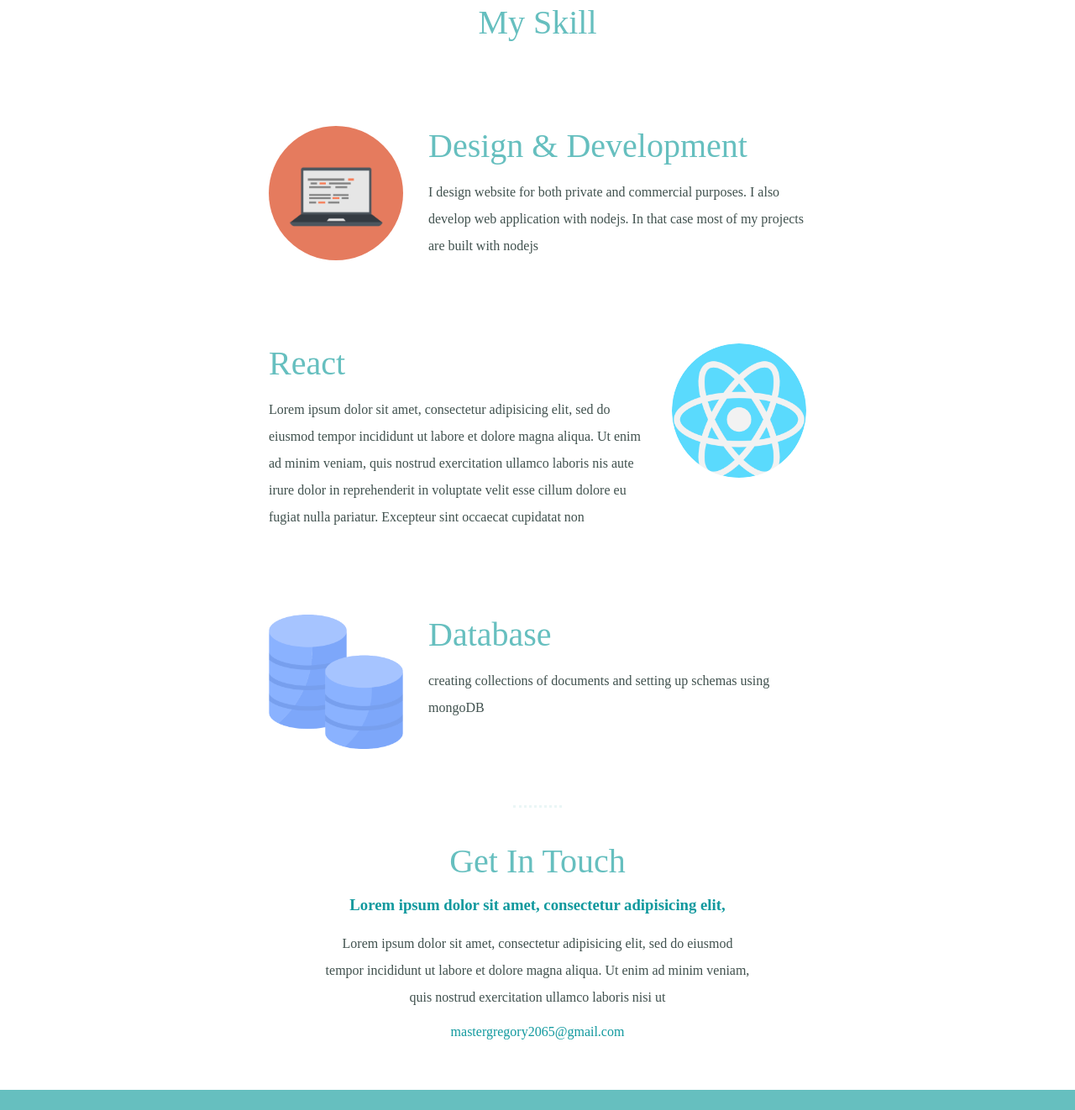
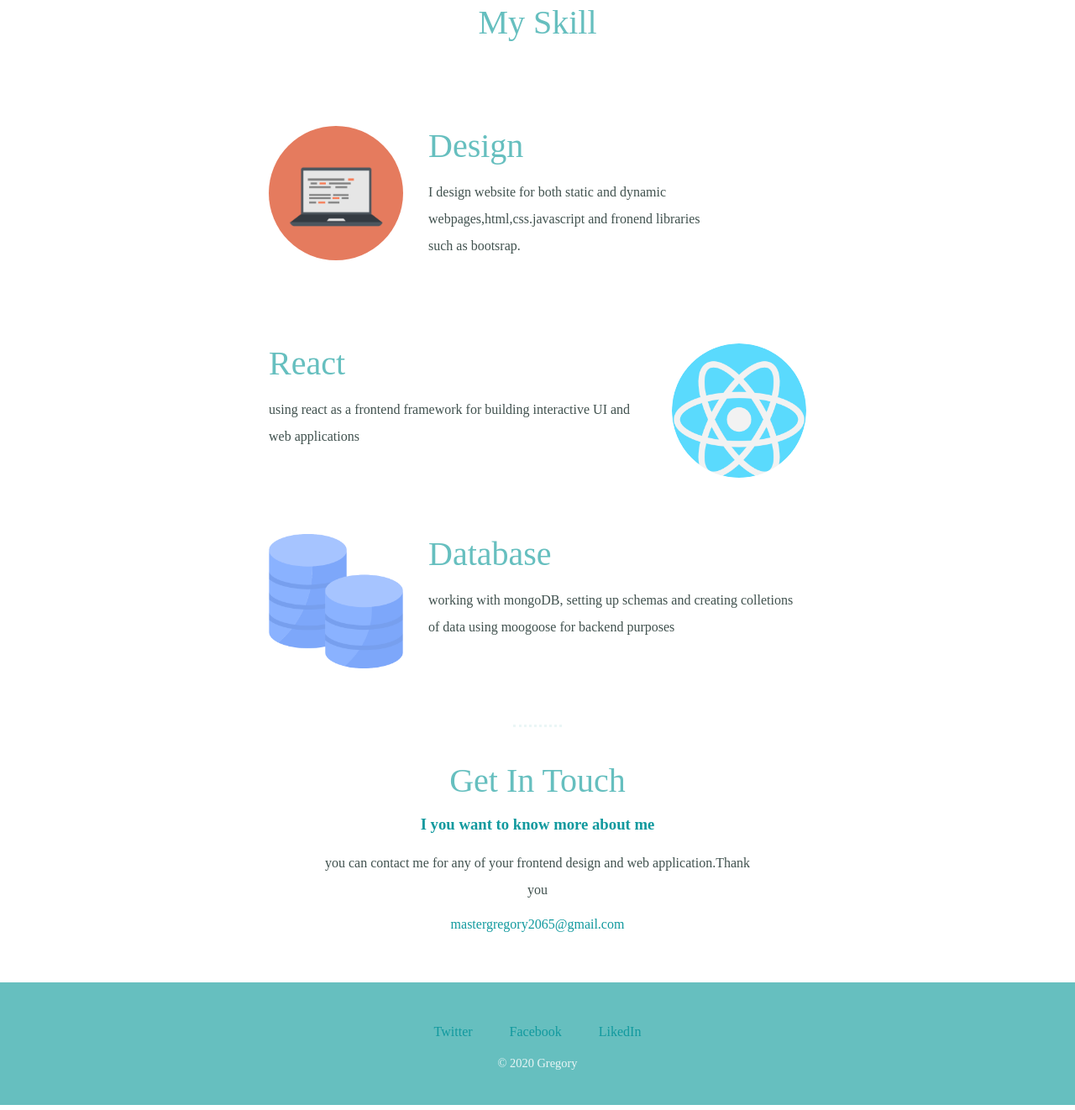
Before and after one commit to grey-bless/portfolio, a plain HTML site: page index.html in a window 1280 px wide. Shown: the part 1278-2600 px from the top of the page at 84% size. Drawn offline with Linux system fonts and the light colour scheme.

Commit message:
Update index.html

```diff
--- a/index.html
+++ b/index.html
@@ -5,6 +5,8 @@
   <meta charset="utf-8">
   <title>portfolio</title>
   <link rel="stylesheet" href="css/style.css">
+  <link rel="preconnect" href="https://fonts.gstatic.com">
+  <link href="https://fonts.googleapis.com/css2?family=Merriweather:wght@300&family=Shadows+Into+Light&display=swap" rel="stylesheet">
 </head>
 
 <body>
@@ -19,7 +21,8 @@
     <div class="profile">
       <img class="image-1" src="images/img.png" alt="">
       <h2>Hello</h2>
-      <p class="intro">I am self thought web developer and a student of Takoradi Technical Universty, i have gain a wealth of experience in web development </p>
+      <p class="intro">I am self thought web developer and a student of Takoradi Technical Universty,
+         i have gain a wealth of experience in web development </p>
     </div>
   </div>
   <hr>
@@ -27,28 +30,27 @@
     <h2>My Skill</h2>
     <div class="skil-row">
       <img class="computer" src="images/computer.png" alt="">
-      <h2>Design & Development</h2>
-      <p>I design website for both private and commercial purposes. I also develop web application with nodejs. In that case most of my projects are built with nodejs </p>
+      <h2>Design </h2>
+      <p>I design website for both static  and  dynamic webpages,html,css.javascript and fronend libraries <br> such as bootsrap.   </p>
     </div>
     <div class="skil-row">
       <img class="react" src="images/react.png" alt="">
       <h2> React</h2>
-      <p>Lorem ipsum dolor sit amet, consectetur adipisicing elit, sed do eiusmod tempor incididunt ut labore et dolore magna aliqua. Ut enim ad minim veniam, quis nostrud exercitation ullamco laboris nis
-        aute irure dolor in reprehenderit in voluptate velit esse cillum dolore eu fugiat nulla pariatur. Excepteur sint occaecat cupidatat non</p>
+      <p>using react as a frontend framework for building interactive UI and web applications</p>
     </div>
     <div class="skil-row">
       <img class="database" src="images/database.png" alt="">
       <h2>Database</h2>
-      <p>creating collections of documents and setting up schemas using mongoDB</p>
+      <p>working with mongoDB, setting up schemas and creating colletions of data using moogoose  for backend purposes</p>
 
     </div>
   </div>
   <hr>
   <div class="contact-me">
     <h2>Get In Touch</h2>
-    <h3>Lorem ipsum dolor sit amet, consectetur adipisicing elit,</h3>
-    <p>Lorem ipsum dolor sit amet, consectetur adipisicing elit, sed do eiusmod tempor incididunt ut labore et dolore magna aliqua. Ut enim ad minim veniam, quis nostrud exercitation ullamco laboris nisi ut </p>
-    <a href="email">mastergregory2065@gmail.com</a>
+    <h3>I you want to know more about me</h3>
+    <p>you can contact me for any of your frontend design and web application.Thank you </p>
+    <span class="email">mastergregory2065@gmail.com</span>
 
   </div>
 
```
